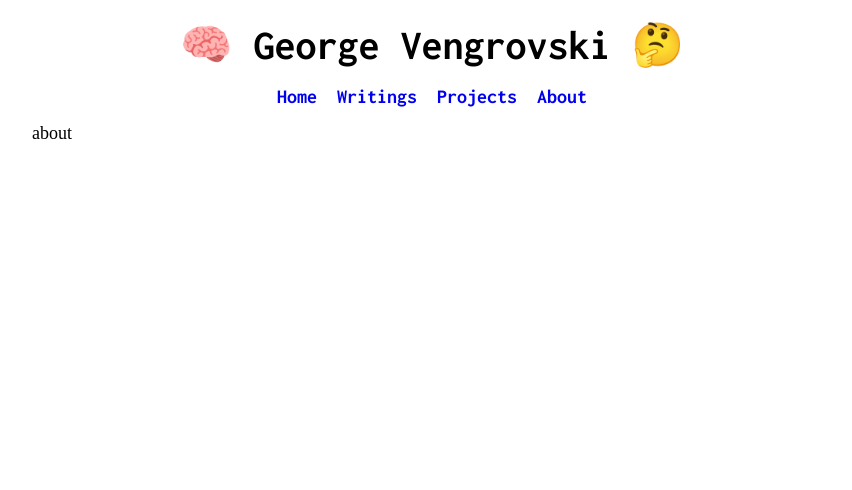
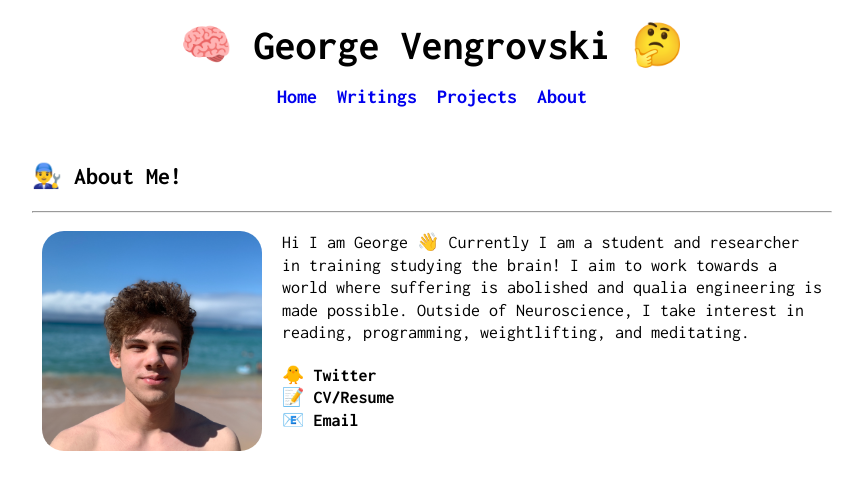
Before and after one commit to georgevenven/personal-site, a Flask app: page /about in a window 1280 px wide. Shown: the top 490 px of the page, without its empty margins (208-1060 px from the left). Run offline with Flask 2, Linux system fonts and the light colour scheme.

Commit message:
about apge

```diff
--- a/static/styles/style.css
+++ b/static/styles/style.css
@@ -61,6 +61,11 @@ a:visited {
 
 .generalText {
     font-family: 'Inconsolata', monospace;
+    line-height: 1.25;
+}
+
+.libaryText {
+    font-family: 'Inconsolata', monospace;
 }
 
 #libaryTitle {
@@ -114,3 +119,46 @@ a:visited {
     margin-right: 15px;
     justify-self: flex-start;
 }
+
+#projectsContainer {
+    display: flex;
+}
+
+#projectsCard {
+    max-width: 335px;
+}
+
+#aboutContainer {
+    display: flex;
+    flex-wrap: wrap;
+    justify-content: space-around;
+    flex-direction: row;
+}
+
+#aboutImage {
+    max-width: 220px;
+    max-height: 220px;
+    border-radius: 10%;
+    margin: 10px;
+}
+
+#aboutBlurb {
+    margin: 10px;
+    min-width: 200px;
+    max-width: 540px;
+}
+
+#aboutBlurbContainer {
+    display: flex;
+    flex-direction: column;
+}
+
+#aboutSocialContainer {
+    margin: 10px;
+}
+
+.aboutSocialText {
+    font-family: 'Inconsolata', monospace;
+    line-height: 1.25;
+    font-weight: bold;
+}
--- a/templates/about.html
+++ b/templates/about.html
@@ -1,5 +1,20 @@
 {% extends 'base.html' %} {% block title %} Home {% endblock %} {% block body %}
 
-<p> about </p>
+</br>
+<h2 class="generalText">&#128104;&#8205;&#128295; About Me!</h2>
+<hr>
+<div id="aboutContainer">
+    <img id="aboutImage" src="{{url_for('static', filename='images/IMG_0895.jpg')}}" />
+    <div id="aboutBlurbContainer">
+        <p id="aboutBlurb" class="generalText"> Hi I am George &#128075; Currently I am a student and researcher in training studying the brain! I aim to work towards a world where suffering is abolished and qualia engineering is made possible. Outside of Neuroscience, I take interest in reading,
+            programming, weightlifting, and meditating.
+        </p>
+        <div id="aboutSocialContainer">
+            <p class="aboutSocialText"> &#128037; Twitter </p>
+            <p class="aboutSocialText"> &#128221; CV/Resume </p>
+            <p class="aboutSocialText"> &#128231; Email </p>
+        </div>
+    </div>
+</div>
 
 {% endblock %}
--- a/templates/writings.html
+++ b/templates/writings.html
@@ -4,7 +4,7 @@
 
 {% for post in posts %}
 
-<div class="generalText">
+<div class="libaryText">
     <a id="libaryPosts" href="{{  url_for('post', post_id=post['id']) }}">
         <div id="libaryEntry">
 
```
Also changed, not shown: templates/projects.html (+5 -2 lines), static/images/IMG_0895.jpg (added).
